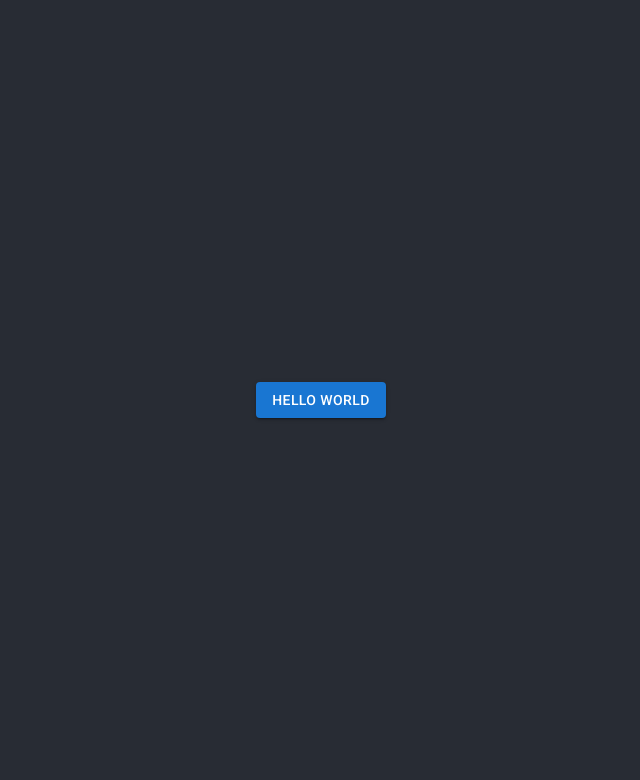
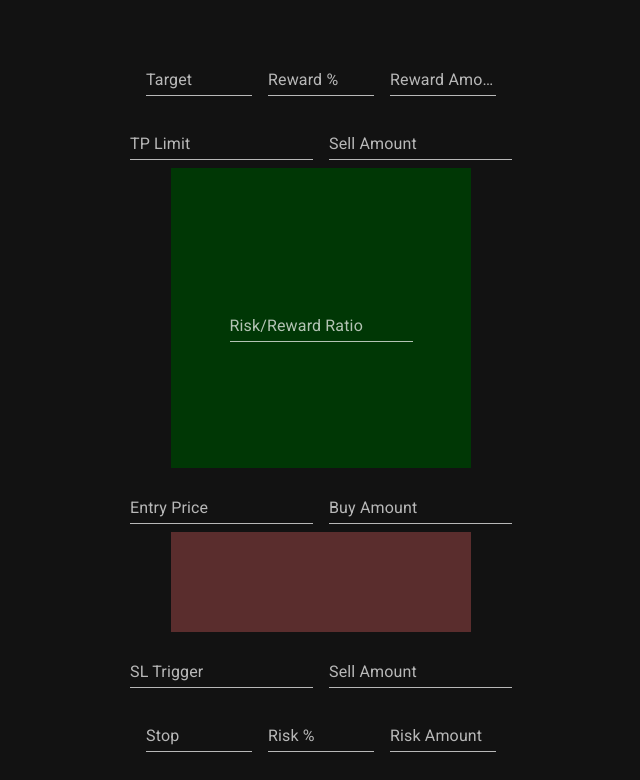
Before and after one commit to ADTC/simple-position-calc, a React (Create React App) app: page / in a window 1280 px wide. Shown: the top 780 px of the page, without its empty margins (319-959 px from the left). Built offline with nearby package versions, Linux system fonts and the light colour scheme.

Commit message:
Basic UI for Long Position

```diff
--- a/src/App.css
+++ b/src/App.css
@@ -14,7 +14,7 @@
 }
 
 .App-header {
-  background-color: #282c34;
+  background-color: #121212;
   min-height: 100vh;
   display: flex;
   flex-direction: column;
--- a/src/App.tsx
+++ b/src/App.tsx
@@ -4,13 +4,64 @@ import "@fontsource/roboto/500.css";
 import "@fontsource/roboto/700.css";
 
 import "./App.css";
-import Button from "@mui/material/Button";
+import { ThemeProvider, createTheme } from "@mui/material/styles";
+import Box from "@mui/material/Box";
+import TextBoxes from "components/TextBoxes";
+import Text from "components/Text";
+
+const darkTheme = createTheme({
+  palette: {
+    mode: "dark",
+  },
+});
 
 function App() {
   return (
     <div className="App">
       <header className="App-header">
-        <Button variant="contained">Hello world</Button>
+        <ThemeProvider theme={darkTheme}>
+          <TextBoxes>
+            <Text id="target" label="Target" xs />
+            <Text id="rewardPercent" label="Reward %" xs />
+            <Text id="rewardAmount" label="Reward Amount" xs />
+          </TextBoxes>
+          <TextBoxes>
+            <Text id="tpLimit" label="TP Limit" />
+            <Text id="tpSellAmount" label="Sell Amount" />
+          </TextBoxes>
+          <Box
+            sx={{
+              display: "flex",
+              alignItems: "center",
+              justifyContent: "center",
+              width: 300,
+              height: 300,
+              bgcolor: "#003705",
+            }}
+          >
+            <Text id="riskRewardRatio" label="Risk/Reward Ratio" />
+          </Box>
+          <TextBoxes>
+            <Text id="entryPrice" label="Entry Price" />
+            <Text id="buyAmount" label="Buy Amount" />
+          </TextBoxes>
+          <Box
+            sx={{
+              width: 300,
+              height: 100,
+              bgcolor: "#5a2d2d",
+            }}
+          />
+          <TextBoxes>
+            <Text id="slTrigger" label="SL Trigger" />
+            <Text id="slSellAmount" label="Sell Amount" />
+          </TextBoxes>
+          <TextBoxes>
+            <Text id="stop" label="Stop" xs />
+            <Text id="riskPercent" label="Risk %" xs />
+            <Text id="riskAmount" label="Risk Amount" xs />
+          </TextBoxes>
+        </ThemeProvider>
       </header>
     </div>
   );
--- /dev/null
+++ b/src/components/Text.tsx
@@ -0,0 +1,21 @@
+import TextField from "@mui/material/TextField";
+
+export default function Text({
+  id,
+  label,
+  xs,
+}: {
+  id: string;
+  label: string;
+  xs?: boolean;
+}) {
+  return (
+    <TextField
+      id={id}
+      label={label}
+      sx={xs ? { maxWidth: 106 } : undefined}
+      type="number"
+      variant="standard"
+    />
+  );
+}
--- /dev/null
+++ b/src/components/TextBoxes.tsx
@@ -0,0 +1,5 @@
+import Box from "@mui/material/Box";
+
+export default function TextBoxes({ children }: { children: React.ReactNode }) {
+  return <Box sx={{ display: "flex", gap: 2, margin: 1 }}>{children}</Box>;
+}
```
